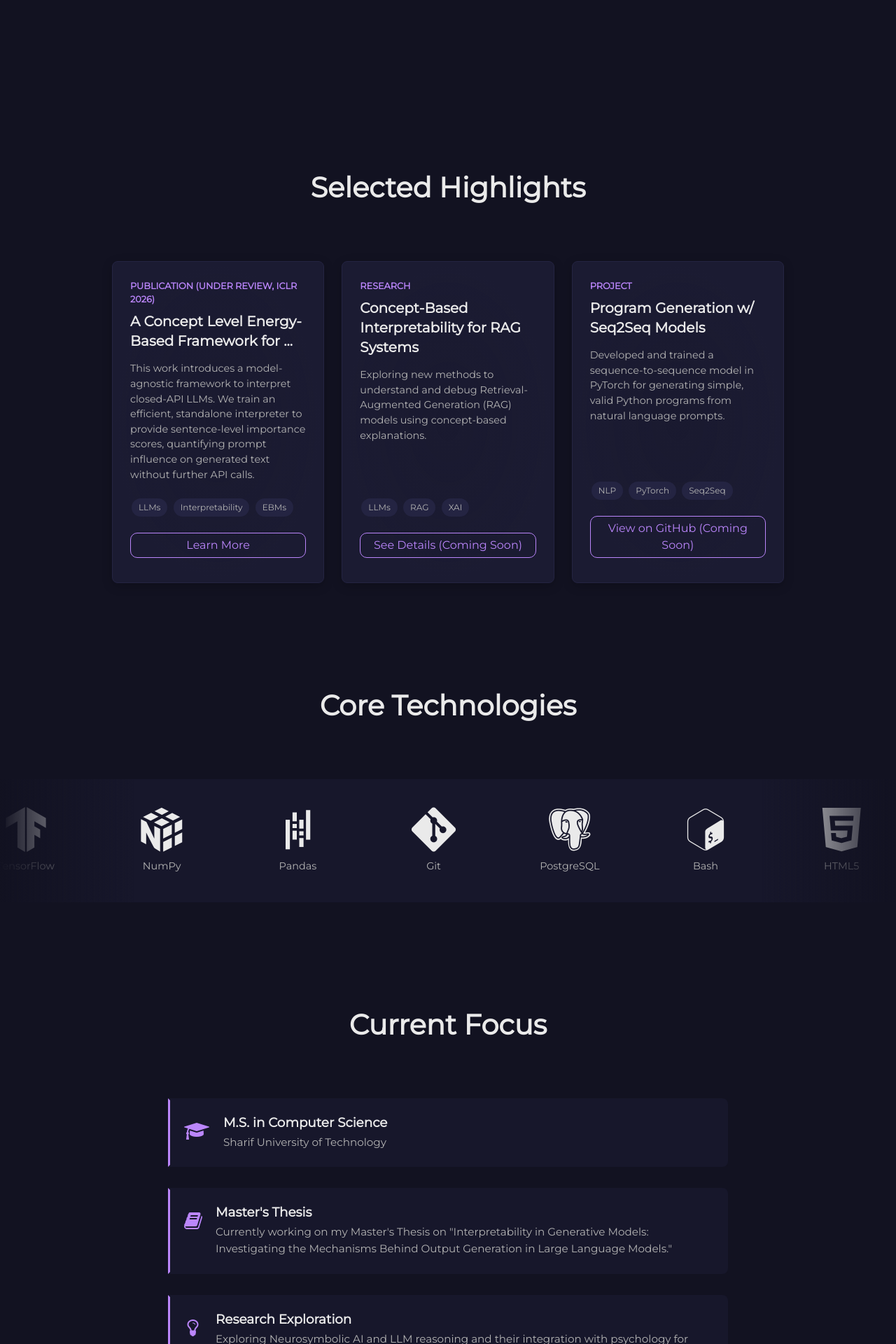
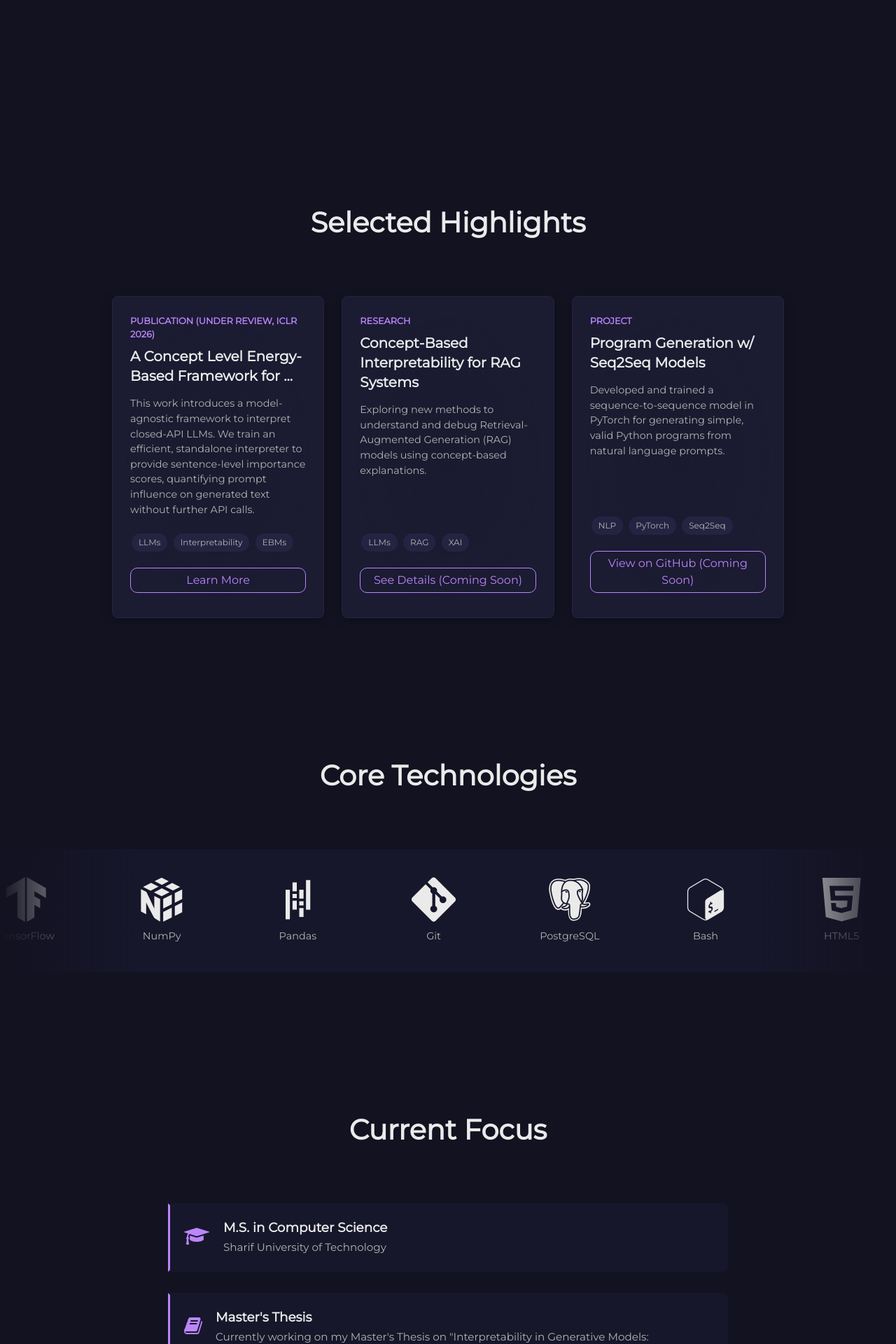
Before and after one commit to MsMaryamRezaee/msmaryamrezaee.github.io, a Jekyll site: the page built from index.html, in a window 1280 px wide. Shown: the part 1351-3271 px from the top of the page at 70% size. Built offline with Jekyll 4.4.1, drawn with Linux system fonts in a browser that asks for light colours; some web fonts are replaced.

Commit message:
chore: Increase section margins

```diff
--- a/src/styles/_custom.scss
+++ b/src/styles/_custom.scss
@@ -4,7 +4,7 @@
 
 .new-section-container {
   width: 90%;
-  margin: 150px auto 0 auto; // Adds space between sections
+  margin: 200px auto 0 auto; // Adds space between sections
   max-width: 960px;
   @media only screen and (min-width: $cut) {
     width: 80%;
@@ -295,7 +295,7 @@
   font-size: 1.25rem;
   color: $text-secondary;
   line-height: 1.8;
-  min-height: 150px; // Keep to prevent layout jump
+  min-height: 100px; // Keep to prevent layout jump
 
   // Style for each individual word span
   > span {
@@ -318,7 +318,7 @@
   // Reset the top margin from .new-section-container
   // because we just want the title
   .new-section-container {
-    margin-top: 150px;
+    margin-top: 200px;
     margin-bottom: 0;
   }
 }
```
Also changed, not shown: assets/css/main.css.
